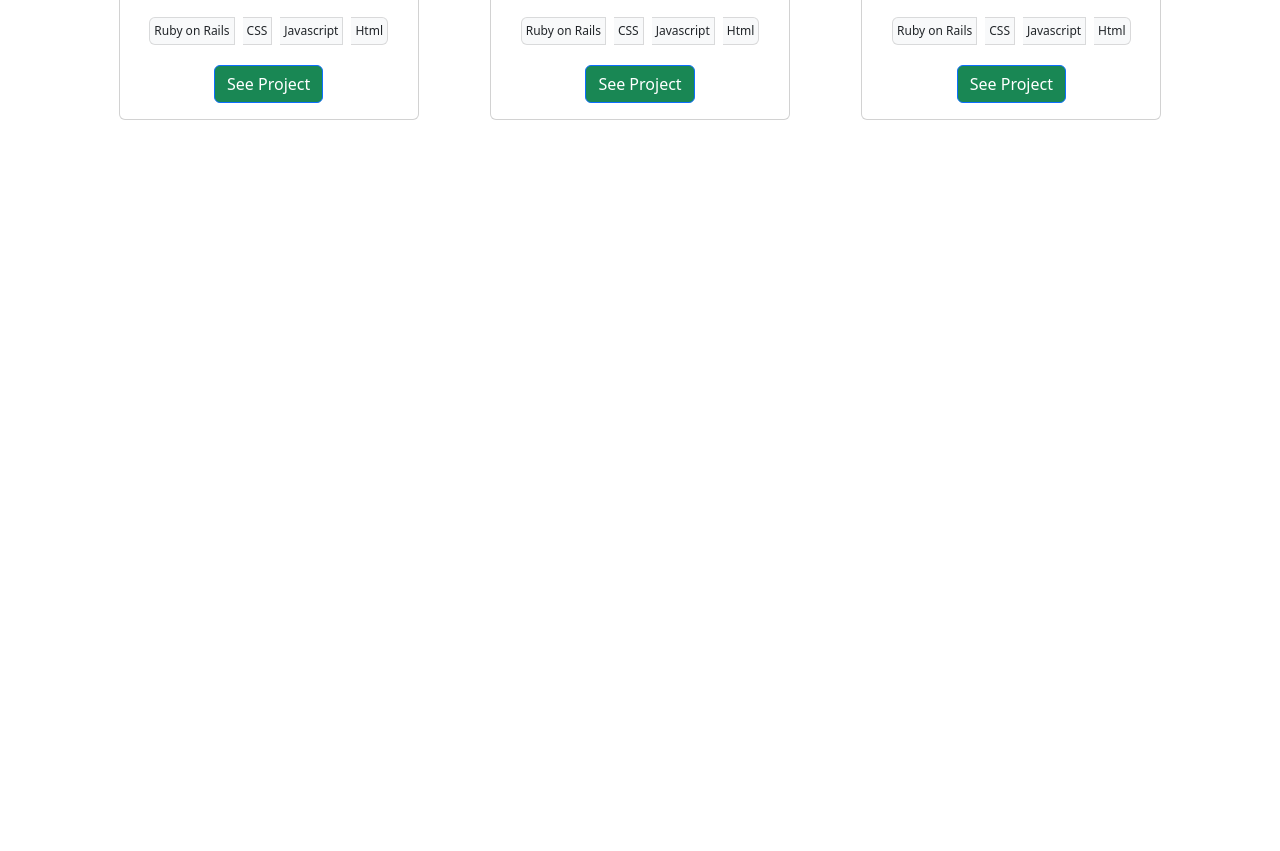
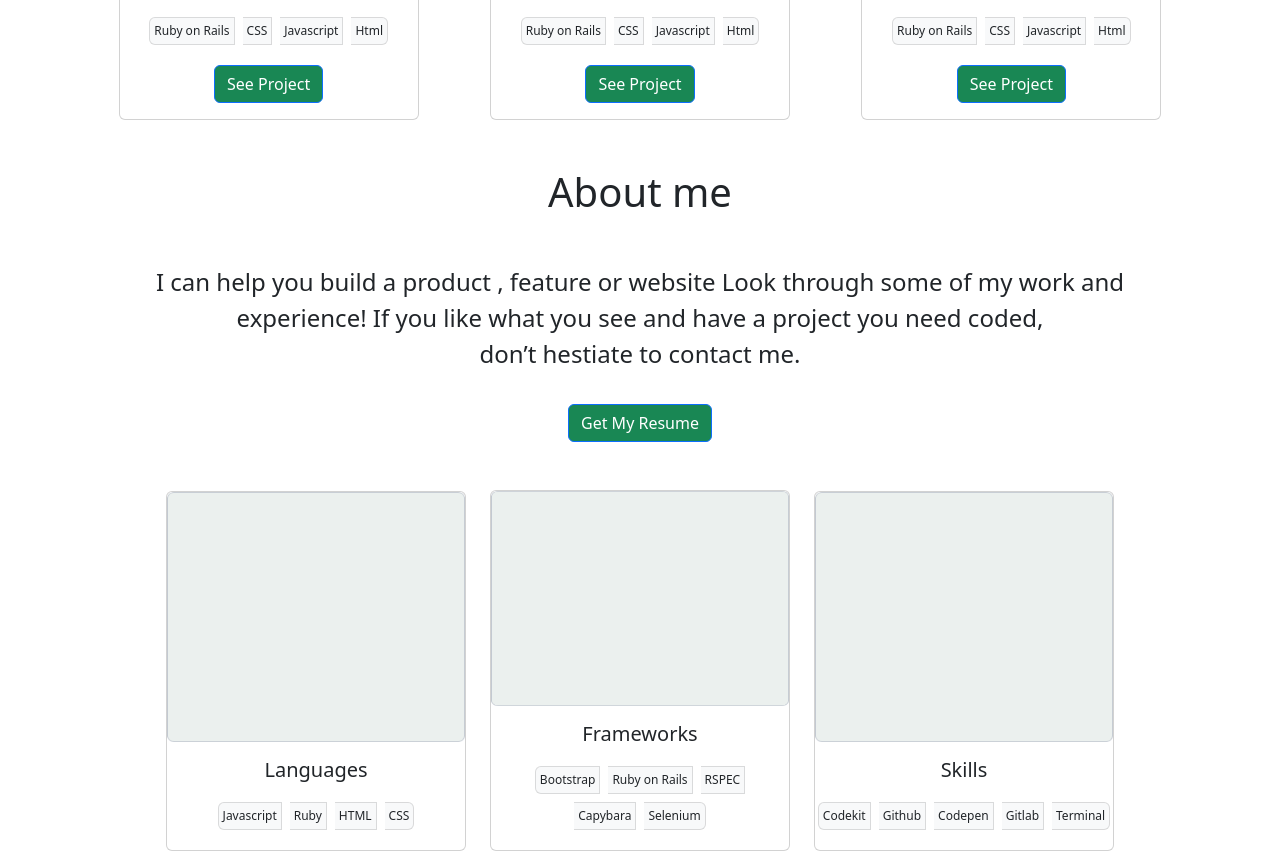
Before and after one commit to SabaAhmad404/bootstrap, a plain HTML site: page index.html in a window 1280 px wide. Shown: the part 1748-2599 px from the top of the page. Before the commit the page ends 1868 px from the top, so only its background shows below. Drawn offline with nearby package versions, Linux system fonts and the light colour scheme; files whose address does not match are found by name.

Commit message:
about me section

```diff
--- a/index.html
+++ b/index.html
@@ -165,5 +165,75 @@
             </div>
       </div>
     </div>
+    <div class="container-fluid d-flex flex-column align-items-center justify-content-center text-center mt-5 ">
+        <h1 class="mb-5">About me</h1>
+        <p class="fs-4"> I can help you build a product , feature or website Look through some of my work and <br> experience! If you like what you see and have a project you need coded,<br>
+            don’t hestiate to contact me.</p>
+            <a href="#" class="btn btn-primary bg-success mt-3 ">Get My Resume</a>
+
+            <div class="row justify-content-md-center mt-5">
+                <div class="col d-flex justify-content-end align-items-center ">
+                    <div class="card"  style="width: 300px;">
+                       <img src="/media/Img Plahold.png"  class="card-img-top " style="height: 250px" alt="card-1">
+
+                        <div class="card-body">
+                          <h5 class="card-title">Languages</h5>
+                          <ul style="font-size:12px;" class="list-group list-group-horizontal mt-3 align-items-center justify-content-center">
+                            <li class="list-group-item bg-light m-1 p-1">Javascript</li>
+                            <li class="list-group-item bg-light m-1 p-1">Ruby</li>
+                            <li class="list-group-item bg-light m-1 p-1">HTML</li>
+                            <li class="list-group-item bg-light m-1 p-1">CSS</li>
+                          </ul>
+
+                        </div>
+                      </div>
+                </div>
+
+
+
+                <div class="col d-flex justify-content-end align-items-center ">
+                    <div class="card"  style="width: 300px;">
+                       <img src="/media/Img Plahold.png"  class="card-img-top " style="height: 215px" alt="card-1">
+
+                        <div class="card-body light:      $light,">
+                          <h5 class="card-title ">Frameworks</h5>
+                          <ul style="font-size:12px;" class="list-group list-group-horizontal mt-3 align-items-center justify-content-center flex-wrap d-flex">
+                            <li class="list-group-item bg-light m-1 p-1">Bootstrap</li>
+                            <li class="list-group-item bg-light m-1 p-1">Ruby on Rails</li>
+                            <li class="list-group-item bg-light m-1 p-1">RSPEC</li>
+                            <li class="list-group-item bg-light m-1 p-1">Capybara</li>
+                            <li class="list-group-item bg-light m-1 p-1">Selenium</li>
+                          </ul>
+
+                        </div>
+                      </div>
+                </div>
+
+
+
+
+
+                <div class="col d-flex justify-content-end align-items-center ">
+                    <div class="card"  style="width: 300px;">
+                       <img src="/media/Img Plahold.png"  class="card-img-top " style="height: 250px" alt="card-1">
+
+                        <div class="card-body">
+                          <h5 class="card-title">Skills</h5>
+                          <ul style="font-size:12px;" class="list-group list-group-horizontal mt-3 align-items-center justify-content-center">
+                            <li class="list-group-item bg-light m-1 p-1">Codekit</li>
+                            <li class="list-group-item bg-light m-1 p-1">Github</li>
+                            <li class="list-group-item bg-light m-1 p-1">Codepen</li>
+                            <li class="list-group-item bg-light m-1 p-1">Gitlab</li>
+                            <li class="list-group-item bg-light m-1 p-1">Terminal</li>
+                          </ul>
+
+                        </div>
+                      </div>
+                </div>
+            </div>
+
+
+
+        </div>
 </body>
 </html>
--- a/style.css
+++ b/style.css
@@ -10,3 +10,7 @@
     width: 40px;
     height: 40px;
 }
+
+#background {
+    background-image: url(/media/Img\ Plahold.png);
+}
```
Also changed, not shown: media/Frame.png (added), media/Img Plahold.png (added).
